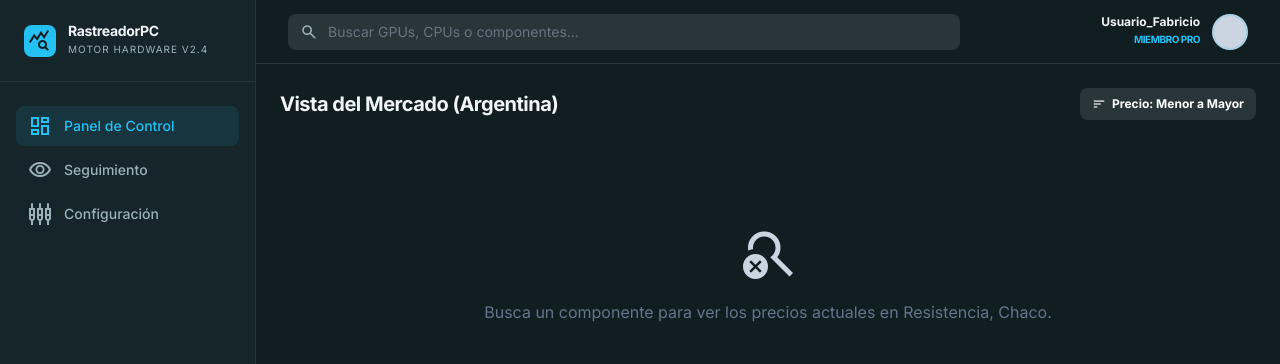
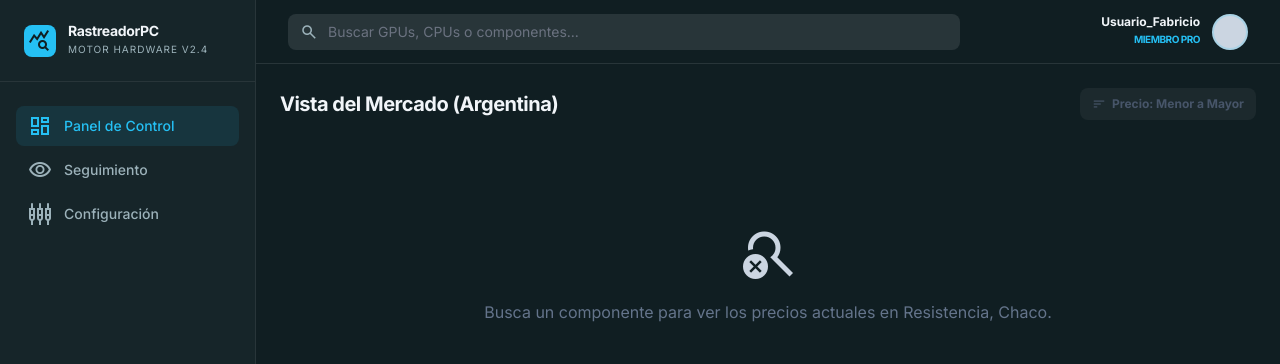
Before and after one commit to fabricio00101/hardware-scrapper, a Django app: page / in a window 1280 px wide. Shown: the top 364 px of the page. Run offline with Django 5.2, Linux system fonts and the light colour scheme; some libraries are stand-ins or nearby versions.

Commit message:
fix(ui): limpiar nodos duplicados y div huerfano que rompia el flexbox layout

```diff
--- a/buscador/templates/index.html
+++ b/buscador/templates/index.html
@@ -1,12 +1,13 @@
 <!DOCTYPE html>
 <html class="dark" lang="es">
+
 <head>
-    <meta charset="utf-8"/>
-    <meta content="width=device-width, initial-scale=1.0" name="viewport"/>
+    <meta charset="utf-8" />
+    <meta content="width=device-width, initial-scale=1.0" name="viewport" />
     <title>Rastreador de Precios de Hardware</title>
     <script src="https://cdn.tailwindcss.com?plugins=forms,container-queries"></script>
-    <link href="https://fonts.googleapis.com/css2?family=Inter:wght@300;400;500;600;700&display=swap" rel="stylesheet"/>
-    <link href="https://fonts.googleapis.com/css2?family=Material+Symbols+Outlined:wght,FILL@100..700,0..1&display=swap" rel="stylesheet"/>
+    <link href="https://fonts.googleapis.com/css2?family=Inter:wght@300;400;500;600;700&display=swap" rel="stylesheet" />
+    <link href="https://fonts.googleapis.com/css2?family=Material+Symbols+Outlined:wght,FILL@100..700,0..1&display=swap" rel="stylesheet" />
     <script id="tailwind-config">
         tailwind.config = {
             darkMode: "class",
@@ -29,8 +30,10 @@
         .material-symbols-outlined { font-variation-settings: 'FILL' 0, 'wght' 400, 'GRAD' 0, 'opsz' 24; }
     </style>
 </head>
+
 <body class="bg-background-light dark:bg-background-dark text-slate-900 dark:text-slate-100 font-display">
     <div class="flex h-screen overflow-hidden">
+
         <aside class="w-64 flex-shrink-0 flex flex-col border-r border-slate-200 dark:border-border-dark bg-white dark:bg-surface-dark">
             <div class="p-6 flex items-center gap-3 border-b border-slate-200 dark:border-border-dark">
                 <div class="size-8 bg-primary rounded-lg flex items-center justify-center text-background-dark">
@@ -63,21 +66,12 @@
             </div>
         </aside>
 
-    <div class="flex gap-2">
-        {% if query %}
-        <a href="?q={{ query }}&sort={% if current_sort == 'asc' %}desc{% else %}asc{% endif %}" class="flex items-center gap-1.5 px-3 py-1.5 bg-slate-200 dark:bg-border-dark text-slate-700 dark:text-white text-xs font-bold rounded-lg hover:bg-slate-300 dark:hover:bg-slate-700 transition-colors">
-            <span class="material-symbols-outlined text-sm">{% if current_sort == 'desc' %}arrow_downward{% else %}arrow_upward{% endif %}</span>
-            Precio: {% if current_sort == 'desc' %}Mayor a Menor{% else %}Menor a Mayor{% endif %}
-        </a>
-        {% endif %}
-    </div>
-
         <main class="flex-1 flex flex-col min-w-0 bg-slate-50 dark:bg-background-dark overflow-hidden">
             <header class="h-16 flex items-center justify-between px-8 border-b border-slate-200 dark:border-border-dark bg-white dark:bg-background-dark shrink-0">
                 <div class="flex-1 max-w-2xl">
                     <form action="/" method="GET" class="relative group">
                         <span class="material-symbols-outlined absolute left-3 top-1/2 -translate-y-1/2 text-slate-400 dark:text-[#9cb2ba] text-lg">search</span>
-                    <input name="q" value="{{ query }}" class="w-full bg-slate-100 dark:bg-border-dark border-none rounded-lg pl-10 pr-4 py-2 text-sm focus:ring-2 focus:ring-primary transition-all" placeholder="Buscar GPUs, CPUs o componentes..." type="text"/>
+                        <input name="q" value="{{ query }}" class="w-full bg-slate-100 dark:bg-border-dark border-none rounded-lg pl-10 pr-4 py-2 text-sm focus:ring-2 focus:ring-primary transition-all" placeholder="Buscar GPUs, CPUs o componentes..." type="text" />
                     </form>
                 </div>
                 <div class="flex items-center gap-4 ml-8">
@@ -93,13 +87,23 @@
 
             <div class="flex-1 flex overflow-hidden">
                 <section class="flex-1 overflow-y-auto p-6 scrollbar-hide">
+
                     <div class="flex items-center justify-between mb-6">
                         <h2 class="text-xl font-bold tracking-tight">Vista del Mercado (Argentina)</h2>
                         <div class="flex gap-2">
-                        <button class="flex items-center gap-1.5 px-3 py-1.5 bg-slate-200 dark:bg-border-dark text-slate-700 dark:text-white text-xs font-bold rounded-lg">
+                            {% if query and ofertas %}
+                            <a href="?q={{ query }}&sort={% if current_sort == 'asc' %}desc{% else %}asc{% endif %}" class="flex items-center gap-1.5 px-3 py-1.5 bg-slate-200 dark:bg-border-dark text-slate-700 dark:text-white text-xs font-bold rounded-lg hover:bg-slate-300 dark:hover:bg-slate-700 transition-all">
+                                <span class="material-symbols-outlined text-sm">
+                                    {% if current_sort == 'desc' %}arrow_downward{% else %}arrow_upward{% endif %}
+                                </span>
+                                Precio: {% if current_sort == 'desc' %}Mayor a Menor{% else %}Menor a Mayor{% endif %}
+                            </a>
+                            {% else %}
+                            <button disabled class="flex items-center gap-1.5 px-3 py-1.5 bg-slate-100 dark:bg-border-dark/50 text-slate-400 dark:text-slate-600 text-xs font-bold rounded-lg cursor-not-allowed">
                                 <span class="material-symbols-outlined text-sm">sort</span>
                                 Precio: Menor a Mayor
                             </button>
+                            {% endif %}
                         </div>
                     </div>
 
@@ -108,7 +112,8 @@
                         <div class="bg-white dark:bg-surface-dark border border-slate-200 dark:border-border-dark rounded-xl p-4 hover:border-primary/50 transition-all group flex flex-col">
                             <div class="flex justify-between items-start mb-3">
                                 <span class="bg-emerald-500/10 text-emerald-500 text-[10px] font-bold px-2 py-0.5 rounded flex items-center gap-1">
-                                <span class="material-symbols-outlined text-[12px]">verified</span> DISPONIBLE
+                                    <span class="material-symbols-outlined text-[12px]">verified</span>
+                                    DISPONIBLE
                                 </span>
                                 <span class="material-symbols-outlined text-slate-400 group-hover:text-primary transition-colors cursor-pointer text-xl">bookmark</span>
                             </div>
```
Lines whose indentation alone changed are shown as unchanged.
